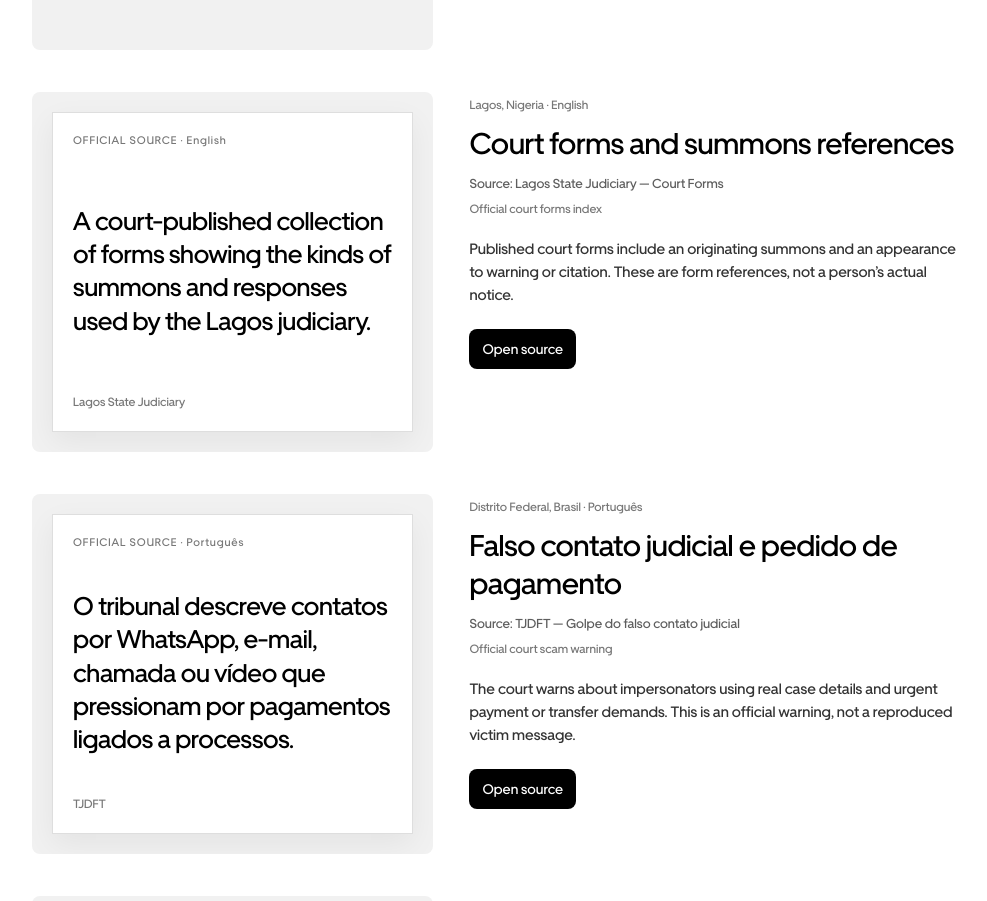
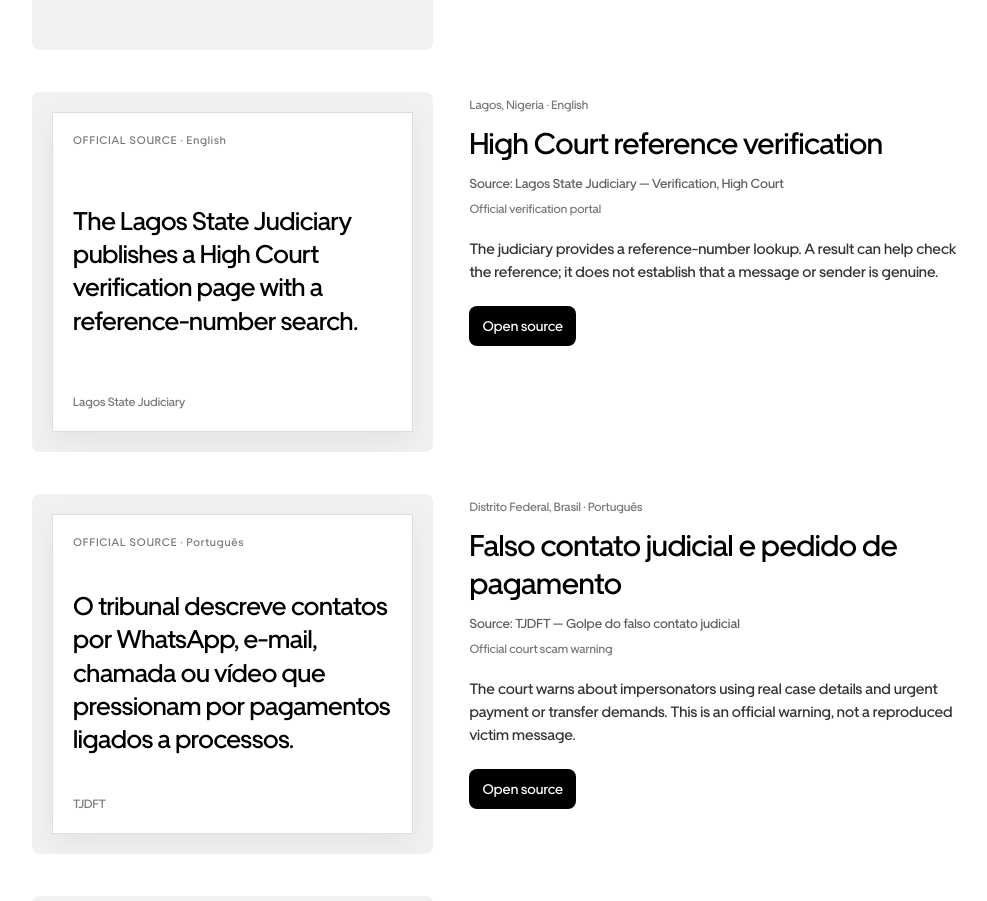
Before and after one commit to Davemafy/seal, a Next.js app: page /browse in a window 1280 px wide. Shown: the part 1840-2741 px from the top of the page, without its empty margins (256-1243 px from the left). Built offline with nearby package versions, Linux system fonts and the light colour scheme; no server answers.

Commit message:
Link Lagos High Court checks to reachable judiciary portal

```diff
--- a/app/seal-app.tsx
+++ b/app/seal-app.tsx
@@ -1330,6 +1330,7 @@ async function upload(uploaded:File){
       {messageDetails.length>0||scheduleQuote||noPaymentQuote?<dl className="message-detail-list">{messageDetails.map(claim=><div key={claim.id}><dt>{claim.type==='location'?'Location named':claim.label}</dt><dd>{cleanDisplayText(claim.value)}</dd></div>)}{scheduleQuote&&<div><dt>Schedule stated</dt><dd>{cleanDisplayText(scheduleQuote)}</dd></div>}{noPaymentQuote&&<div><dt>Payment statement</dt><dd>{cleanDisplayText(noPaymentQuote)}</dd></div>}</dl>:<p>No court or case details could be read reliably.</p>}
       <p>These are details printed in the message, not facts confirmed by a court. SEAL cannot establish whether the case exists or who sent it.</p>
       <p>If you need to respond, give the court name and case number above to a clerk reached through an official court site. Do not use payment or contact details supplied in the message until the court confirms them.</p>
+      {/\b(?:high court of lagos state|lagos state judiciary)\b/i.test(text)&&<a href="https://lagosjudiciary.gov.ng/search" target="_blank" rel="noopener noreferrer">Check a High Court reference on the Lagos Judiciary site →</a>}
       {/\b(?:united states district court|u\.?s\.? district court)\b/i.test(text)&&<a href="https://www.uscourts.gov/federal-court-finder/find" target="_blank" rel="noopener noreferrer">Find the court through the U.S. Courts directory →</a>}
      </div>}
      {verification?.safe_action&&<div className="safe-route" id="next-step">
--- a/lib/browse-cases.ts
+++ b/lib/browse-cases.ts
@@ -36,12 +36,12 @@ export const browseCases:BrowseCase[]=[
   preview:{type:'pdf',url:'https://www.tjsp.jus.br/Download/Corregedoria/CartasRogatorias/Documentos/FormularioMexicoPanamaColombia.pdf',alt:'Portuguese judicial notification form hosted by the São Paulo court'}
  },
  {
-  id:'nigeria-lagos-court-forms',category:'legitimate-court-notice',section:'legitimate-reference',
-  title:'Court forms and summons references',language:'English',jurisdiction:'Lagos, Nigeria',issuer:'Lagos State Judiciary',
-  sourceTitle:'Lagos State Judiciary — Court Forms',sourceUrl:'https://jis.lagosjudiciary.gov.ng/CourtForms.aspx',
-  classification:'Official court forms index',visualNote:'Published court forms include an originating summons and an appearance to warning or citation. These are form references, not a person’s actual notice.',
-  excerpt:'A court-published collection of forms showing the kinds of summons and responses used by the Lagos judiciary.',runText:'',
-  preview:{type:'source',url:'https://jis.lagosjudiciary.gov.ng/CourtForms.aspx',alt:'Official Lagos State Judiciary court forms index'}
+  id:'nigeria-lagos-court-search',category:'legitimate-court-notice',section:'legitimate-reference',
+  title:'High Court reference verification',language:'English',jurisdiction:'Lagos, Nigeria',issuer:'Lagos State Judiciary',
+  sourceTitle:'Lagos State Judiciary — Verification, High Court',sourceUrl:'https://lagosjudiciary.gov.ng/search',
+  classification:'Official verification portal',visualNote:'The judiciary provides a reference-number lookup. A result can help check the reference; it does not establish that a message or sender is genuine.',
+  excerpt:'The Lagos State Judiciary publishes a High Court verification page with a reference-number search.',runText:'',
+  preview:{type:'source',url:'https://lagosjudiciary.gov.ng/search',alt:'Lagos State Judiciary High Court reference verification'}
  },
  {
   id:'brazil-false-judicial-contact',category:'court-payment-fee',section:'court-message-scams',
```
